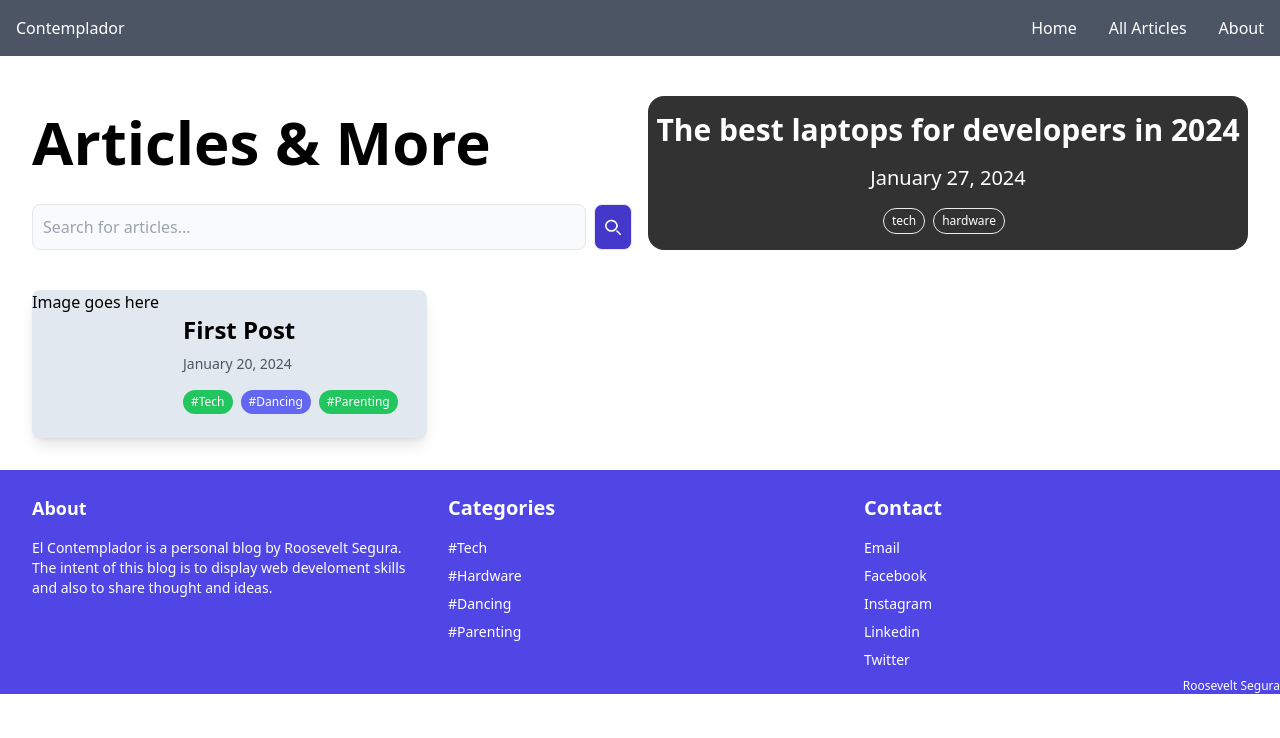
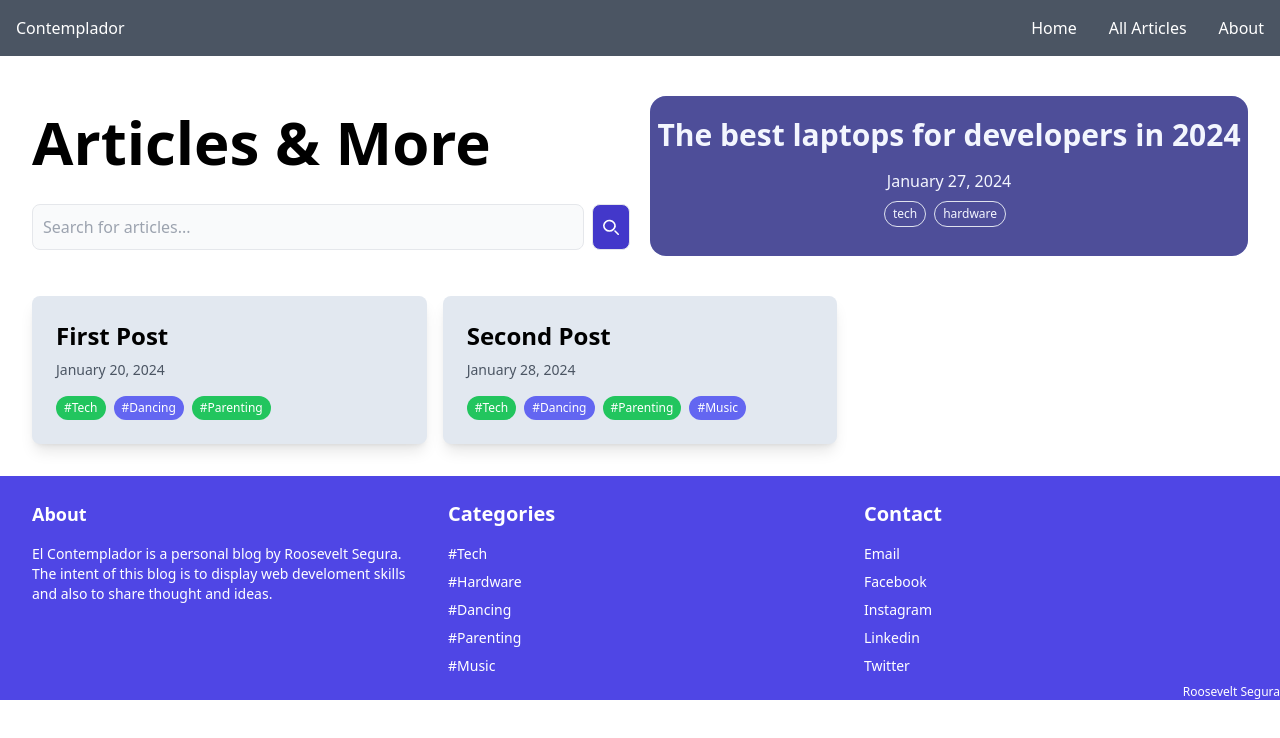
Before and after one commit to r8s11/contemplador, an Astro site: page / in a window 1280 px wide. Built offline with nearby package versions, Linux system fonts and the light colour scheme; Astro itself is replaced by a stand-in of ours.

Commit message:
working on the most recent post component

```diff
--- a/src/components/ArticleCard.astro
+++ b/src/components/ArticleCard.astro
@@ -12,7 +12,7 @@ interface Props {
 
 <div class="max-w-md  mt-10">
   <div class="flex bg-slate-200 rounded-lg overflow-hidden shadow-lg">
-    <a href={"/articles/" + article.slug}> Image goes here</a>
+
     <div class="p-6">
       <h2 class="text-2xl font-semibold mb-2">
         <a href={"/articles/" + article.slug}>{article.data.title}</a>
--- a/src/components/MostRecentArticle.astro
+++ b/src/components/MostRecentArticle.astro
@@ -9,21 +9,23 @@ interface Props {
 }
 ---
 
-<div class="relative inline-block w-full sm:w-auto cursor-pointer rounded-2xl">
+<div class="relative inline-block w-full  cursor-pointer rounded-2xl">
   <a href={"/articles/" + article.slug}>
+    <!-- This is the  -->
+    <div class="w-full bg-indigo-200 h-40 rounded-2xl" ></div>
 
     <div
-      class="absolute inset-0 flex flex-col items-center justify-center bg-black opacity-80 hover:opacity-75 transition duration-300 ease-in-out text-white text-center rounded-2xl"
+      class="absolute inset-0 flex flex-col items-center justify-center bg-indigo-900 opacity-80 hover:opacity-75 transition duration-300 ease-in-out text-white text-center rounded-2xl"
     >
       <div>
         <h2 class="text-2xl font-semibold sm:text-3xl">
             {article.data.title}
         </h2>
-        <p class="text-xl mt-4">{formatDate(article.data.pubDate)}</p>
-        <div class="flex mt-4 justify-center">
+        <p class="text-l mt-4">{formatDate(article.data.pubDate)}</p>
+        <div class="flex m-2 justify-center ">
             {article.data.tags.map(tag => (
               <span
-               class="px-2 py-1 border text-white rounded-full text-xs mr-2"
+               class="px-2 py-1 border text-white rounded-full text-xs mr-2 "
                >{tag}</span
              >
             ))}
--- /dev/null
+++ b/src/content/blog/second-post.md
@@ -0,0 +1,10 @@
+---
+title: "Second Post"
+pubDate: 2024-01-28
+author: "author"
+image: "image"
+tags: ['tech','dancing','parenting', 'music']
+slug: second-post
+---
+
+Content - this is just text
--- a/src/pages/index.astro
+++ b/src/pages/index.astro
@@ -17,9 +17,9 @@ const mostRecentArticle: CollectionEntry<'blog'> = allBlogArticles[0];
 
 <MainLayout>
   <!-- Top Grid -->
-  <div class="grid grid-cols-1 gap-4 lg:grid-cols-2">
+  <div class="grid grid-cols-1 gap-5 lg:grid-cols-2">
     <div>
-      <h1 class="text-3xl font-bold mt-4 mb-8 leading-tight xl:text-6xl">
+      <h1 class="text-5xl font-bold mt-4 mb-8 leading-tight xl:text-6xl">
         Articles & More
       </h1>
       <SearchForm />
```
Also changed, not shown: 1 other file.
